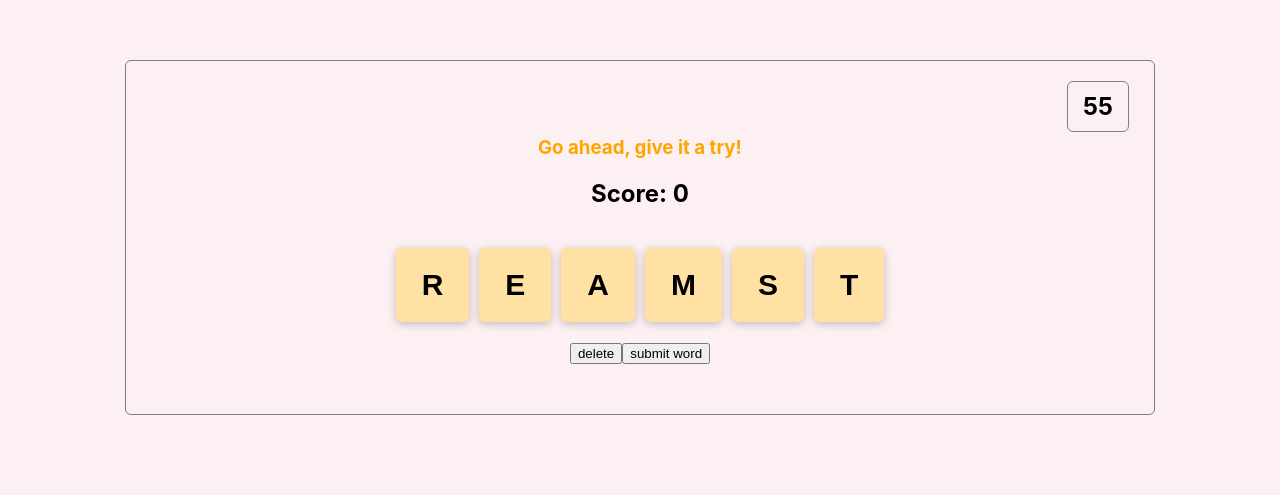
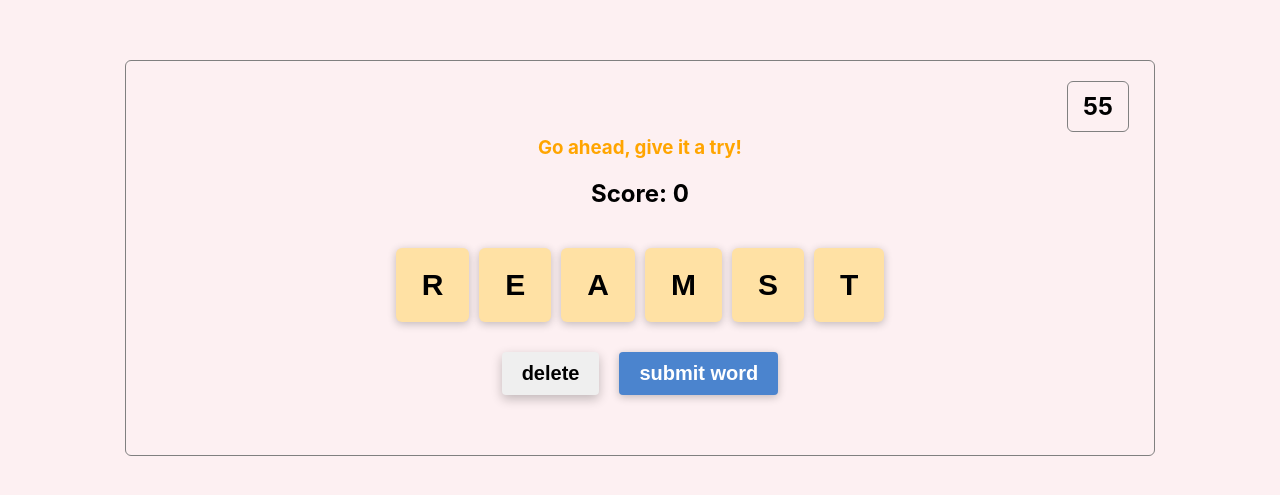
Before and after one commit to antdke/anagrams-game, a React (Create React App) app: page / in a window 1280 px wide. Shown: the part 165-660 px from the top of the page. Built offline with nearby package versions, Linux system fonts and the light colour scheme.

Commit message:
Styled sumbit and delete buttons

```diff
--- a/src/components/BottomRow.tsx
+++ b/src/components/BottomRow.tsx
@@ -29,6 +29,56 @@ const styles = (theme: Theme) => ({
     fontWeight: "bold",
     cursor: "pointer",
     boxShadow: "0 2px 9px 0 rgba(0, 0, 0, 0.24)",
+    transitionDuration: "0.2s",
+    webKitTransitionDuration: "0.2s",
+    "&:disabled": {
+      cursor: "not-allowed"
+    },
+    "&:hover": {
+      boxShadow:
+        "0 10px 14px 0 rgba(0, 0, 0, 0.24), 0 12px 35px 0 rgba(0, 0, 0, 0.19)"
+    },
+    "&:active": {
+      boxShadow:
+        "0 3px 4px 0 rgba(0, 0, 0, 0.40), 0 3px 12px 0 rgba(0, 0, 0, 0.35)"
+    }
+  },
+  submitButton: {
+    padding: "10px 20px",
+    margin: "10px 10px",
+    border: "none",
+    borderRadius: "4px",
+    outline: "none",
+    fontWeight: "bold",
+    cursor: "pointer",
+    fontSize: "20px",
+    backgroundColor: "#4b84ce",
+    color: "white",
+    boxShadow: "0 2px 9px 0 rgba(0, 0, 0, 0.24)",
+    transitionDuration: "0.2s",
+    webKitTransitionDuration: "0.2s",
+    "&:disabled": {
+      cursor: "not-allowed"
+    },
+    "&:hover": {
+      boxShadow:
+        "0 10px 14px 0 rgba(0, 0, 0, 0.24), 0 12px 35px 0 rgba(0, 0, 0, 0.19)"
+    },
+    "&:active": {
+      boxShadow:
+        "0 3px 4px 0 rgba(0, 0, 0, 0.40), 0 3px 12px 0 rgba(0, 0, 0, 0.35)"
+    }
+  },
+  deleteButton: {
+    padding: "10px 20px",
+    margin: "10px 10px",
+    border: "none",
+    borderRadius: "4px",
+    outline: "none",
+    fontWeight: "bold",
+    cursor: "pointer",
+    fontSize: "20px",
+    boxShadow: "0 4px 11px 0 rgba(0, 0, 0, 0.24)",
     transitionDuration: "0.2s",
     webKitTransitionDuration: "0.2s",
     "&:disabled": {
@@ -437,10 +487,18 @@ const BottomRow: React.FC<BottomRowProps> = ({ time, theme, classes }) => {
       </button>
 
       <section>
-        <button onClick={() => backspace(letters)} id="btGame7">
+        <button
+          className={classes.deleteButton}
+          onClick={() => backspace(letters)}
+          id="btGame7"
+        >
           delete
         </button>
-        <button onClick={() => isValid(letters, gameWord)} id="btGame8">
+        <button
+          className={classes.submitButton}
+          onClick={() => isValid(letters, gameWord)}
+          id="btGame8"
+        >
           submit word
         </button>
       </section>
```
